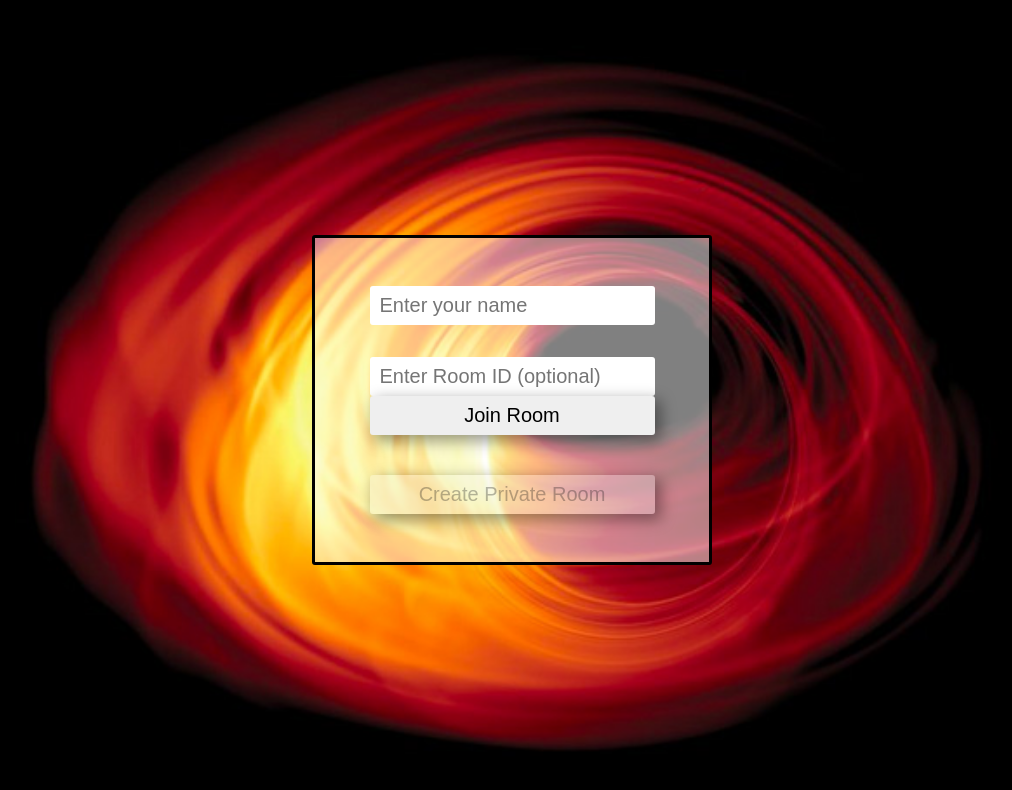
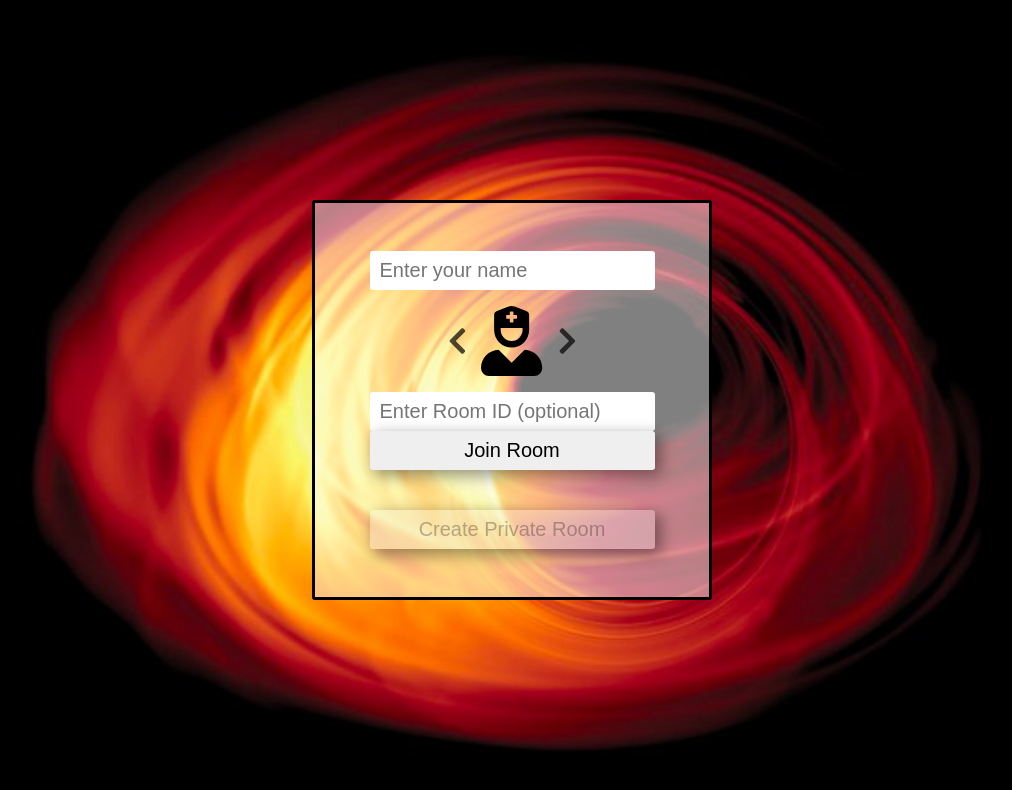
Before and after one commit to kaghee/pix, a React app: page / in a window 1280 px wide. Shown: the top 790 px of the page, without its empty margins (128-1140 px from the left). Built offline with nearby package versions, Linux system fonts and the light colour scheme; no server answers; the HTML template or start-up script is replaced by a standard one; what @pusher/chatkit-client would draw is missing.

Commit message:
move avatar picker to start screen

```diff
--- a/src/App.js
+++ b/src/App.js
@@ -4,7 +4,7 @@ import { ChatManager, TokenProvider } from '@pusher/chatkit-client';
 import io from 'socket.io-client';
 import { library } from '@fortawesome/fontawesome-svg-core';
 import {
-  faUserAstronaut, faUserNinja, faUserSecret,
+  faUserAstronaut, faUserNinja, faUserSecret, faUserGraduate,
   faUserTie, faUserMd, faUserNurse, faChevronLeft, faChevronRight,
 } from '@fortawesome/free-solid-svg-icons';
 import SocketContext from './SocketContext';
@@ -17,7 +17,6 @@ const socket = io('http://localhost:4000');
 
 const instanceLocator = 'v1:us1:aecdc8b8-e7df-41c8-b3d1-c141e957ce9e';
 const instanceId = 'aecdc8b8-e7df-41c8-b3d1-c141e957ce9e';
-const defaultRoomId = '20051968';
 const chatServer = 'http://localhost:4000';
 const tokenProvider = new TokenProvider({
   url: `https://us1.pusherplatform.io/services/chatkit_token_provider/v1/${instanceId}/token`,
@@ -31,6 +30,7 @@ library.add(faUserSecret);
 library.add(faUserTie);
 library.add(faUserMd);
 library.add(faUserNurse);
+library.add(faUserGraduate);
 library.add(faChevronLeft);
 library.add(faChevronRight);
 
@@ -73,7 +73,8 @@ export default class App extends Component {
     });
   }
 
-  enterChat = (username, roomToJoin) => {
+  enterChat = (username, icon, roomToJoin) => {
+    console.log({icon});
     this.setState({
       username,
       roomName: roomToJoin,
@@ -84,11 +85,11 @@ export default class App extends Component {
         isCurrentUserOwner: true,
       });
     }
-    this.createUser(username, owner);
+    this.createUser(username, owner, icon);
     this.connectToChat(username, roomToJoin);
   }
 
-  createUser = (username, owner) => {
+  createUser = (username, owner, icon) => {
     fetch(`${chatServer}/users`, {
       method: 'POST',
       headers: {
@@ -100,6 +101,7 @@ export default class App extends Component {
       body: JSON.stringify({
         username,
         owner,
+        icon,
       }),
     });
   }
--- a/src/CreateRoomScreen.js
+++ b/src/CreateRoomScreen.js
@@ -1,5 +1,5 @@
 import React, { Component } from 'react';
-import PlayerAvatar from './PlayerAvatar';
+import { FontAwesomeIcon } from '@fortawesome/react-fontawesome';
 import './css/StartScreens.scss';
 
 export default class CreateRoomScreen extends Component {
@@ -55,10 +55,10 @@ export default class CreateRoomScreen extends Component {
           <div className="players-container">
             {this.props.players.map(player => (
               <div key={Math.random()} className="player">
-                <PlayerAvatar player={player} />
+                <FontAwesomeIcon className="icon" icon={player.customData.icon} />
+                <span>{player.name}</span>
               </div>
             ))}
-
           </div>
         </div>
       </div>
--- a/src/PlayerAvatar.js
+++ b/src/PlayerAvatar.js
@@ -1,24 +1,27 @@
 import React, { Component } from 'react';
 import { FontAwesomeIcon } from '@fortawesome/react-fontawesome';
 import './css/StartScreens.scss';
+import avatars from './assets/avatars';
 
-const icons = ['user-astronaut', 'user-ninja', 'user-secret', 'user-tie', 'user-md', 'user-nurse'];
+const icons = avatars();
 
 export default class PlayerAvatar extends Component {
   constructor(props) {
     super(props);
 
     this.state = {
-      currentIconIndex: this.props.player.customData.userIndex % icons.length,
+      currentIconIndex: Math.floor(Math.random() * icons.length),
     };
   }
 
   increment = () => {
     this.setState(prevState => ({ currentIconIndex: prevState.currentIconIndex + 1 }));
+    this.props.onIconChange(icons[this.state.currentIconIndex + 1]);
   }
 
   decrement = () => {
     this.setState(prevState => ({ currentIconIndex: prevState.currentIconIndex - 1 }));
+    this.props.onIconChange(icons[this.state.currentIconIndex - 1]);
   }
 
   getPreviousIcon = () => {
@@ -29,6 +32,7 @@ export default class PlayerAvatar extends Component {
         currentIconIndex: icons.length - 1,
       });
     }
+    this.props.onIconChange(icons[icons.length - 1]);
   }
 
   getNextIcon = () => {
@@ -38,18 +42,16 @@ export default class PlayerAvatar extends Component {
       this.setState({
         currentIconIndex: 0,
       });
+      this.props.onIconChange(icons[0]);
     }
   }
 
   render() {
     return (
-      <div className="player-avatar">
-        <div className="icon-picker">
-          <FontAwesomeIcon className="arrow left" icon="chevron-left" onClick={this.getPreviousIcon} />
-          <FontAwesomeIcon className="icon" icon={icons[this.state.currentIconIndex]} />
-          <FontAwesomeIcon className="arrow right" icon="chevron-right" onClick={this.getNextIcon} />
-        </div>
-        <span>{this.props.player.name}</span>
+      <div className="icon-picker">
+        <FontAwesomeIcon className="arrow" icon="chevron-left" onClick={this.getPreviousIcon} />
+        <FontAwesomeIcon className="icon" icon={icons[this.state.currentIconIndex]} />
+        <FontAwesomeIcon className="arrow" icon="chevron-right" onClick={this.getNextIcon} />
       </div>
     );
   }
--- a/src/StartScreen.js
+++ b/src/StartScreen.js
@@ -1,5 +1,6 @@
 import React, { Component } from 'react';
 import './css/StartScreens.scss';
+import PlayerAvatar from './PlayerAvatar';
 import animals from './assets/animals';
 import stars from './assets/stars.txt';
 
@@ -10,6 +11,7 @@ export default class StartScreen extends Component {
     this.state = {
       name: '',
       roomName: '',
+      userIcon: 'user-astronaut',
     };
   }
 
@@ -36,7 +38,7 @@ export default class StartScreen extends Component {
       nameToUse = `shy ${animalsList[Math.floor(Math.random() * animalsList.length)]}`;
     }
     const roomToEnter = this.state.roomName ? this.state.roomName : 'random';
-    this.props.enterChat(nameToUse, roomToEnter);
+    this.props.enterChat(nameToUse, this.state.userIcon, roomToEnter);
     this.props.socket.emit('userJoined', nameToUse, roomToEnter);
 
     if (roomToEnter !== 'random') {
@@ -51,11 +53,17 @@ export default class StartScreen extends Component {
   }
 
   handleCreateRoom = () => {
-    this.props.enterChat(this.state.name, 'newRoom');
+    this.props.enterChat(this.state.name, this.state.userIcon, 'newRoom');
     const roomName = this.getRandomRoomName();
 
     this.props.createRoom(this.state.name, roomName);
     this.props.history.push('/create');
+  }
+
+  handleIconChange = (icon) => {
+    this.setState({
+      userIcon: icon,
+    });
   }
 
   render() {
@@ -64,6 +72,7 @@ export default class StartScreen extends Component {
         <div className="start-box">
           <div className="start-form">
             <input type="text" className="name" placeholder="Enter your name" maxLength="14" onChange={this.handleNameChange} />
+            <PlayerAvatar onIconChange={this.handleIconChange} />
             <div className="room-options">
               <div className="join-room">
                 <input type="text" className="room-name" placeholder="Enter Room ID (optional)" maxLength="20" onChange={this.handleRoomNameChange} />
--- /dev/null
+++ b/src/assets/avatars.js
@@ -0,0 +1,3 @@
+const avatars = () => (['user-astronaut', 'user-ninja', 'user-secret', 'user-tie', 'user-md', 'user-nurse', 'user-graduate']);
+
+export default avatars;
--- a/src/css/StartScreens.scss
+++ b/src/css/StartScreens.scss
@@ -13,7 +13,7 @@
   border: 3px solid black;
   border-radius: 3px;
   background-color: rgba(255, 255, 255, 0.5);
-  height: 330px;
+  height: 400px;
   display: flex;
   flex-direction: column;
 }
@@ -37,6 +37,20 @@
     align-items: center;
     p {
       text-align: center;
+    }
+    .icon-picker {
+      display: flex;
+      align-items: center;
+      justify-content: center;
+      .arrow {
+        margin: 0 15px;
+        cursor: pointer;
+        font-size: 30px;
+        color: rgba(0, 0, 0, 0.7);
+      }
+      .icon {
+        font-size: 70px;
+      }
     }
     .room-options {
       display: flex;
@@ -135,24 +149,14 @@
       &:nth-child(2n) {
         background-color: rgba(255, 255, 255, 0.8);
       }
-      .player-avatar {
-        .icon-picker {
-          display: flex;
-          align-items: center;
-          .arrow {
-            margin: 0 5px;
-            cursor: pointer;
-          }
       .icon {
         font-size: 45px;
         margin-bottom: 10px;
-          }
       }
       span {
         font-size: 15px;
         color: #000;
         pointer-events: none;
-        }
       }
     }
   }
```
Also changed, not shown: 1 other file (tests, documents, lock files or other folders). Lines whose indentation alone changed are shown as unchanged.
